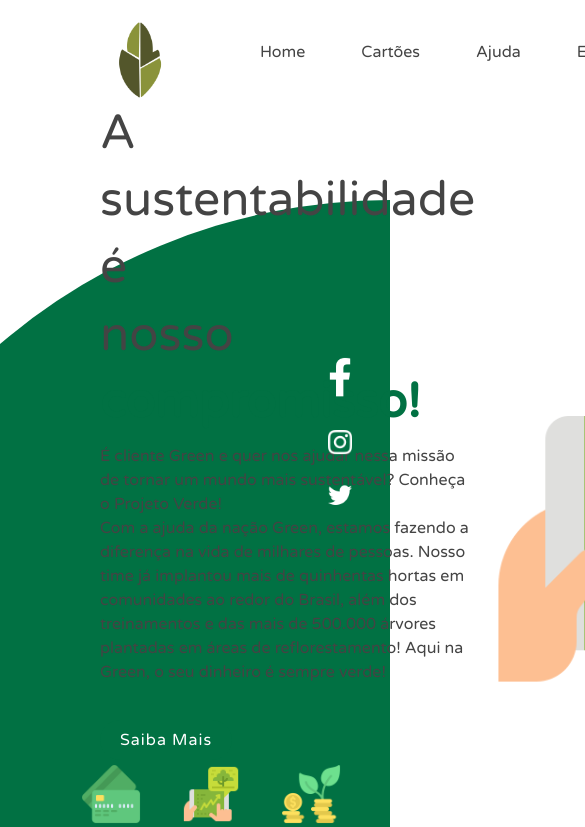
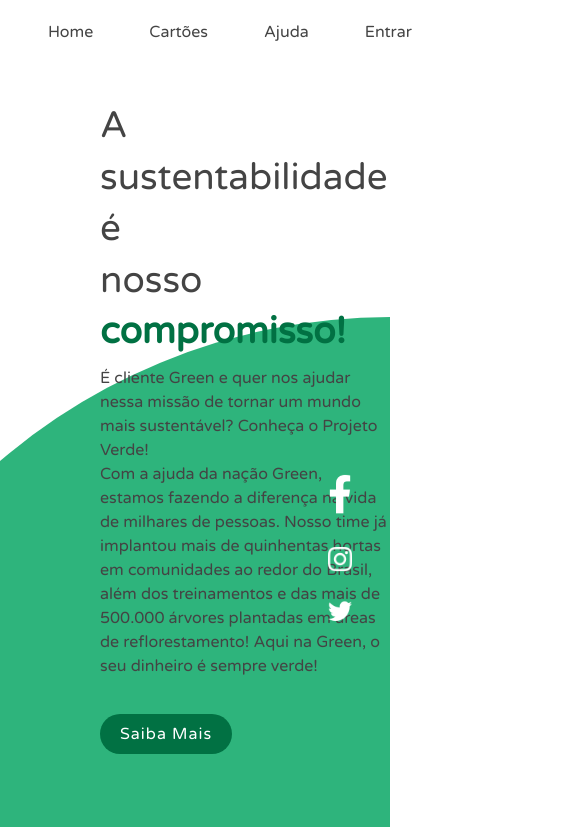
Before and after one commit to nubialmeida/Green, a React (Create React App) app: page /landing-page in a window 390 px wide. Shown: the top 827 px of the page, 585 px wide, since content can reach past the window. Built offline with nearby package versions, Linux system fonts and the light colour scheme.

Commit message:
Update landing-page.scss
Add responsive layout

```diff
--- a/src/styles/landing-page.scss
+++ b/src/styles/landing-page.scss
@@ -165,4 +165,49 @@
         background: #017143;
         clip-path: circle(600px at right 800px);
     }
+
+    /* RESPONSIVE LAYOUT */
+
+    @media (max-width: 790px) {
+        .logo {
+            display: none;
+        }
+        header{
+            margin: 0;
+            padding: 10px 0;
+        }
+        ul {
+            padding: 10px 0;
+        }
+
+        .content .textBox h2 {
+            font-size: 2.3em;
+            font-weight: 400;
+            text-align: justify;
+
+
+        }
+
+
+        .circle {
+            top: 0;
+            width: 100%;
+            height: 100%;
+            margin-top: 30%;
+            background: #2eb47c;
+            clip-path: circle(600px at right 800px);
+        }
+
+        .imgBox img {
+            display: none;
+        }
+
+        .textBox button {
+            margin-bottom: 80px;
+        }
+
+        .social  {
+            margin-top: 80px;
+        }
+    }
 }
```
